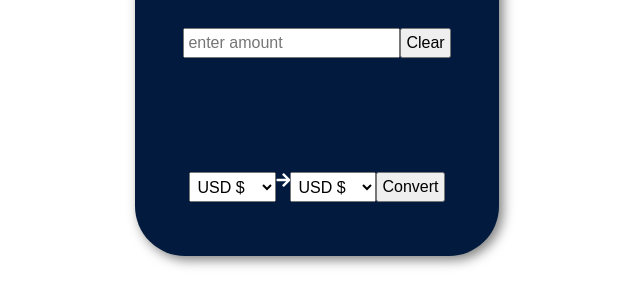
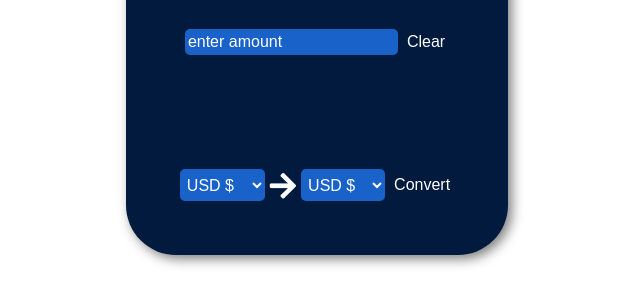
Before and after one commit to irvingam/CurrencyConverter, a plain HTML site: page index.html in a window 1280 px wide. Shown: the part 345-650 px from the top of the page, without its empty margins (323-963 px from the left). Drawn offline with Linux system fonts and the light colour scheme.

Commit message:
additional styling
-added hover effect for buttons and select options.
-changed color and layout of buttons and input text area.

```diff
--- a/style.css
+++ b/style.css
@@ -38,6 +38,37 @@ h1 {
     font-weight: var(--fw-bold);
 }
 
+select,
+option,
+input {
+    background: var(--clr-two);
+    color: var(--clr-light);
+    border-radius: 5px;
+    border: none;
+    transition: all 0.4s ease;
+}
+
+select:hover {
+    opacity: 0.7;
+}
+
+::placeholder {
+    color: var(--clr-light);
+}
+
+button {
+    margin-left: 5px;
+    background: var(--clr-one);
+    color: var(--clr-light);
+    border-radius: 5px;
+    border: none;
+    transition: all 0.4s ease;
+}
+
+button:hover {
+    background: var(--clr-two);
+}
+
 /* Class Styles */
 
 .container {
@@ -76,6 +107,13 @@ h1 {
     padding: 3px;
 }
 
+.fa-arrow-right {
+    margin-top: 2px;
+    font-size: 30px;
+    padding-left: 5px;
+    padding-right: 5px;
+}
+
 .bottom__convert--btn,
 .amount--clear {
     font-size: var(--fs-normal);
@@ -84,6 +122,7 @@ h1 {
 
 .bottom {
     display: flex;
+    flex-direction: vertical;
     justify-content: center;
     padding: 2em;
     margin: 2px;
```
